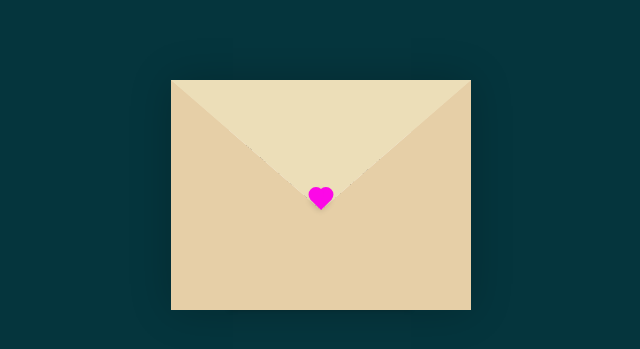
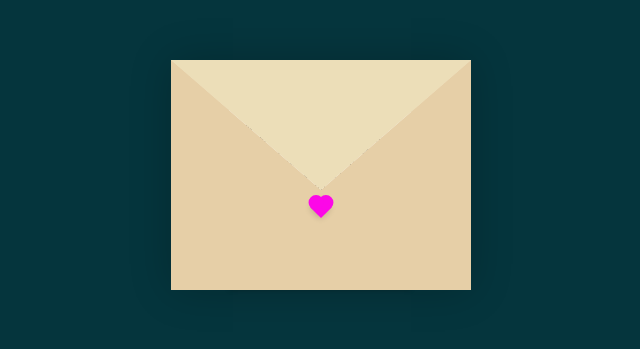
Before and after one commit to anabxrges/carta, a plain HTML site: page index.html in a window 1280 px wide. Shown: the part 205-554 px from the top of the page, without its empty margins (319-959 px from the left). Drawn offline with Linux system fonts and the light colour scheme.

Commit message:
alteração css

```diff
--- a/style.css
+++ b/style.css
@@ -19,7 +19,7 @@ body{
   justify-content: center;
 }
 .container {
-  height: 100vh;
+  height: 95vh;
   display: grid;
   place-items: center;
 }
@@ -75,7 +75,7 @@ body{
 }
 .heart {
   position: absolute;
-  top: 50%;
+  top: 51%;
   left: 50%;
   width: 15px;
   height: 15px;
```
